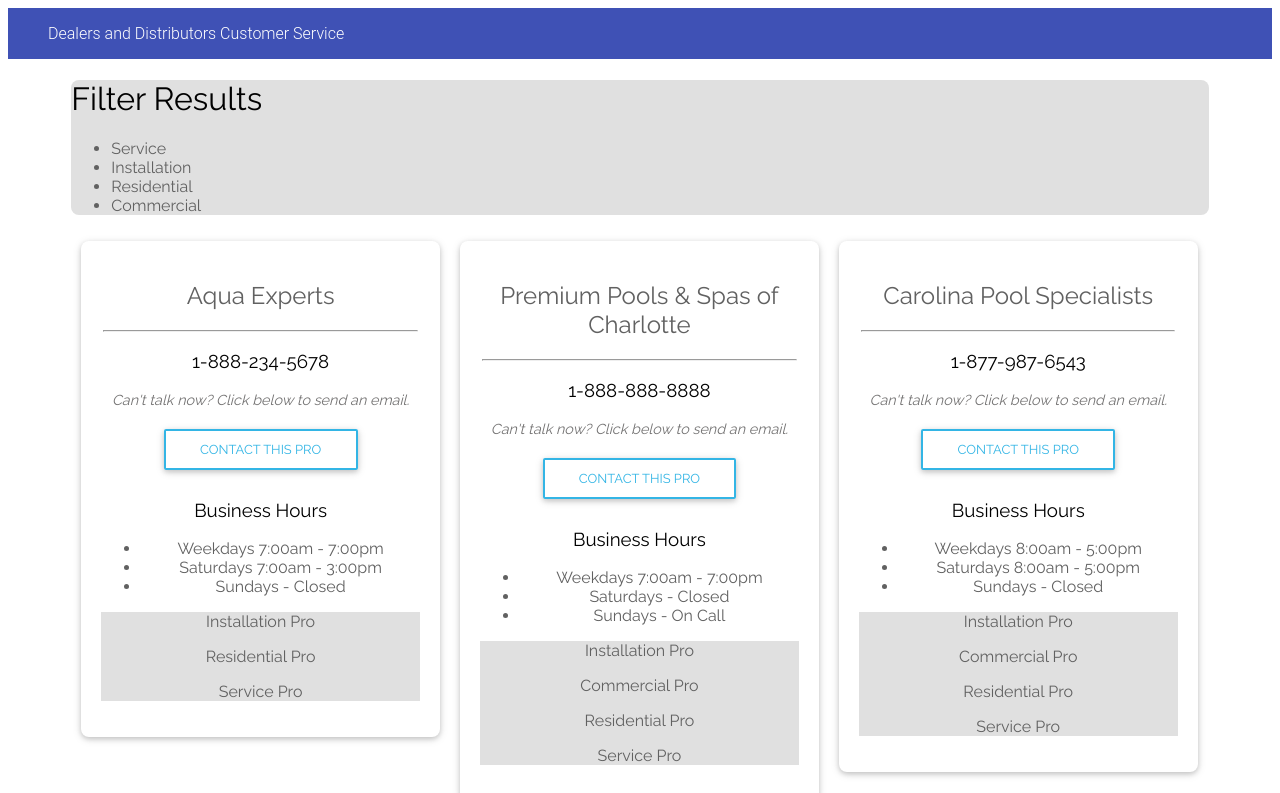
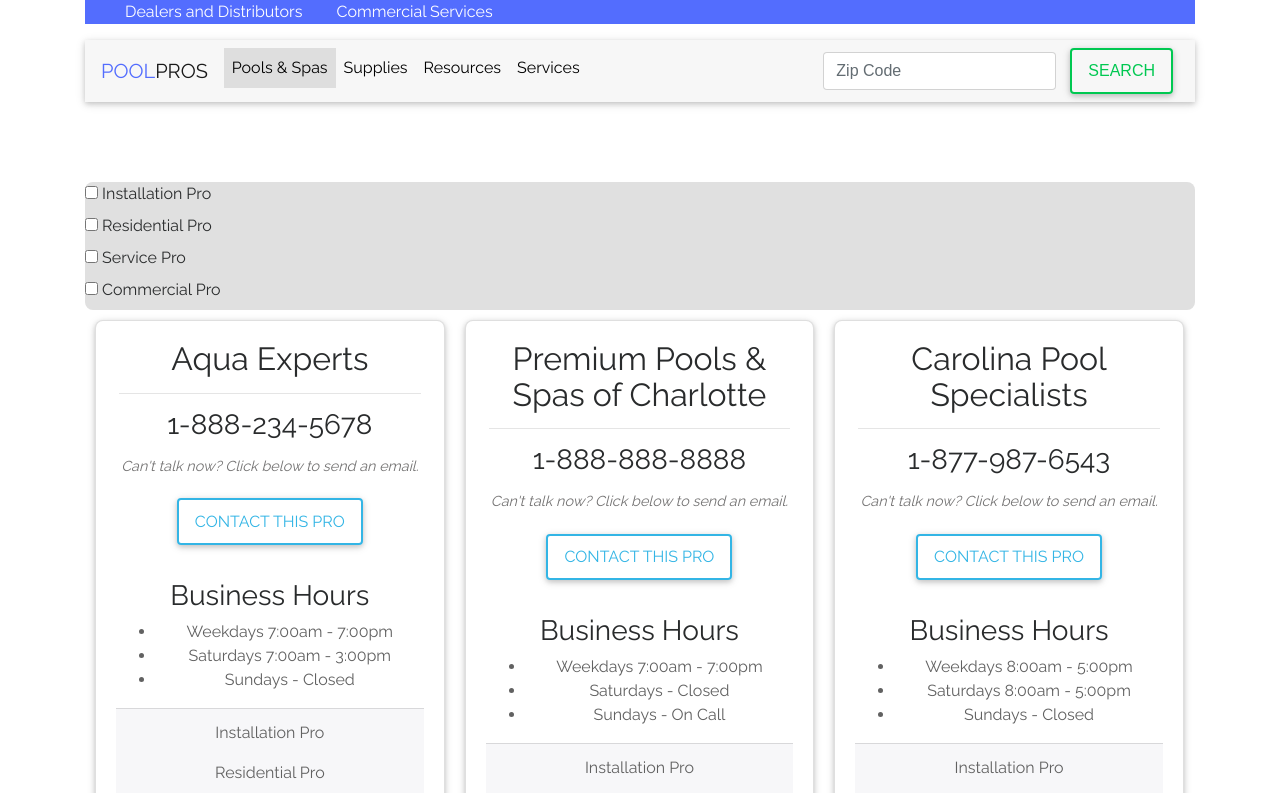
Before and after one commit to LBakerDev/rv-project-vuejs, a plain HTML site: page index.html in a window 1280 px wide. Shown: the top 793 px of the page. Drawn offline with nearby package versions, Linux system fonts and the light colour scheme; a script that the page names is missing.

Commit message:
working card styling

```diff
--- a/assets/css/styles.css
+++ b/assets/css/styles.css
@@ -8,22 +8,33 @@ body{
     font-family: raleway;
 }
 
-.header{
-    background-color: #3f51b5;
-    color: white;
-    display: flex;
-
-}
-
- .header ul li{
-    display: inline-block;
-    color: white;
-
-}
-
+/* Styling for app content */
 #vue-app{
     max-width: 90%;
     font-family: raleway;
+}
+
+/* Styling for secondary navbar color */
+.navTop{
+    color: white;
+    background-color: #536dfe;
+}
+
+/* Styling for 'li' for secondary nav color */
+.navTop ul li{
+    color: white;
+    display: inline-block;
+    margin-right: 30px;
+    font-size: 1em;
+}
+
+.navbar{
+    margin-bottom: 80px;
+}
+
+#navBrand{
+    font-weight: 500 !important;
+    color: #536dfe;
 }
 
 /* Checkbox component */
@@ -65,6 +76,17 @@ hr{
 
 }
 
+/* styling for card text */
+.card-text{
+    margin-top: 1em;
+    font-size: .8em;
+}
+
+/* Styling for business hours portion of card */
+.busHours{
+    margin-top: 30px
+}
+
 /* stylying for footer of card item  */
 .card-footer {
     background-color: #e0e0e0;
@@ -78,7 +100,7 @@ hr{
 
 /* styling for bottom portion of page footer */
 .secondary {
-    background-color: #536dfe
+    background-color: #536dfe;
 }
 
 /* #card-footer{
--- a/assets/js/app.js
+++ b/assets/js/app.js
@@ -4,7 +4,7 @@
 new Vue({
     el: '#vue-app',
     data: {
-        "checkedNames": [],
+        "checkedCerts": [],
         "zipcode": "28205",
         "location": {
             "lat": 35.2263714,
@@ -211,12 +211,14 @@ new Vue({
     computed:{
         getCerts: function () {
             var certList = [];
-            var dealers = this.dealers.data;
+            if (!this.dealers) {
+                return certList;
+            }
             // loop through dealers
-            dealers.forEach(function(dealer) {
+            this.dealers.forEach(function(dealer) {
             //loop through current dealer certs
 
-                dealer.certifications.forEach(function(cert) {
+                dealer.data.certifications.forEach(function(cert) {
                     if(certList.indexOf(cert) === -1) {
                         certList.push(cert);
                     }
--- a/index.html
+++ b/index.html
@@ -6,36 +6,66 @@
     <meta charset="UTF-8">
     <meta name="viewport" content="width=device-width, initial-scale=1">
     <link href="assets/css/styles.css" rel="stylesheet">
-    <link rel="stylesheet" href="vue-animate.min.css">
+    <!-- <link rel="stylesheet" href="vue-animate.min.css"> -->
     <link rel="stylesheet" href="https://cdnjs.cloudflare.com/ajax/libs/mdbootstrap/4.3.2/css/mdb.min.css">
     <link href="https://fonts.googleapis.com/css?family=Raleway" rel="stylesheet">
-
-    <script src="https://cdnjs.cloudflare.com/ajax/libs/vue/2.4.4/vue.js"></script>
+    <link rel="stylesheet" href="https://maxcdn.bootstrapcdn.com/bootstrap/4.0.0-alpha.6/css/bootstrap.min.css" integrity="sha384-rwoIResjU2yc3z8GV/NPeZWAv56rSmLldC3R/AZzGRnGxQQKnKkoFVhFQhNUwEyJ"
+        crossorigin="anonymous">
 </head>
 
 <body>
 
-    <div class="header">
-        <div>
-            <ul class="header-li">
+    <div class="container" id="vue-app">
+
+        <div class="navTop">
+
+            <ul>
                 <li>Dealers and Distributors</li>
-                <li>Customer Service</li>
+                <li>Commercial Services</li>
             </ul>
+
         </div>
-    </div>
 
-    <div class="container" id="vue-app">
+        <nav class="navbar navbar-toggleable-md navbar-light bg-faded">
+            <button class="navbar-toggler navbar-toggler-right" type="button" data-toggle="collapse" data-target="#navbarSupportedContent"
+                aria-controls="navbarSupportedContent" aria-expanded="false" aria-label="Toggle navigation">
+                  <span class="navbar-toggler-icon"></span>
+                </button>
+
+
+
+            <a class="navbar-brand" href="#"><span id="navBrand">POOL</span>PROS</a>
+
+            <div class="collapse navbar-collapse" id="navbarSupportedContent">
+                <ul class="navbar-nav mr-auto">
+                    <li class="nav-item active">
+                        <a class="nav-link" href="#">Pools & Spas <span class="sr-only">(current)</span></a>
+                    </li>
+                    <li class="nav-item">
+                        <a class="nav-link" href="#">Supplies</a>
+                    </li>
+                    <li class="nav-item">
+                        <a class="nav-link" href="#">Resources</a>
+                    </li>
+                    <li class="nav-item">
+                        <a class="nav-link" href="#">Services</a>
+                    </li>
+                </ul>
+                <form class="form-inline my-2 my-lg-0">
+                    <input class="form-control mr-sm-2" type="text" placeholder="Zip Code">
+                    <button class="btn btn-outline-success my-2 my-sm-0" type="submit">Search</button>
+                </form>
+            </div>
+        </nav>
+
+
 
         <div class="filter">
             <div>
-                <div>
-                    <h1>Filter Results</h1>
-                    <ul>
-                        <li>Service</li>
-                        <li>Installation</li>
-                        <li>Residential</li>
-                        <li>Commercial</li>
-                    </ul>
+                <div v-for="cert in getCerts">
+                    <input type="checkbox" id="{{ key++ }}" value="{{ cert }}" v-model="checkedCerts">
+                    <label for="{{ key }}">{{ cert }}</label>
+
 
                 </div>
             </div>
@@ -95,7 +125,12 @@
     </footer>
     <script src="https://code.jquery.com/jquery-3.2.1.min.js" integrity="sha256-hwg4gsxgFZhOsEEamdOYGBf13FyQuiTwlAQgxVSNgt4="
         crossorigin="anonymous"></script>
+    <script src="https://cdnjs.cloudflare.com/ajax/libs/vue/2.4.4/vue.js"></script>
     <script src="https://cdnjs.cloudflare.com/ajax/libs/mdbootstrap/4.3.2/js/mdb.min.js"></script>
+    <script src="https://cdnjs.cloudflare.com/ajax/libs/tether/1.4.0/js/tether.min.js" integrity="sha384-DztdAPBWPRXSA/3eYEEUWrWCy7G5KFbe8fFjk5JAIxUYHKkDx6Qin1DkWx51bBrb"
+        crossorigin="anonymous"></script>
+    <script src="https://maxcdn.bootstrapcdn.com/bootstrap/4.0.0-alpha.6/js/bootstrap.min.js" integrity="sha384-vBWWzlZJ8ea9aCX4pEW3rVHjgjt7zpkNpZk+02D9phzyeVkE+jo0ieGizqPLForn"
+        crossorigin="anonymous"></script>
     <script src="assets/js/app.js"></script>
 </body>
 
```
